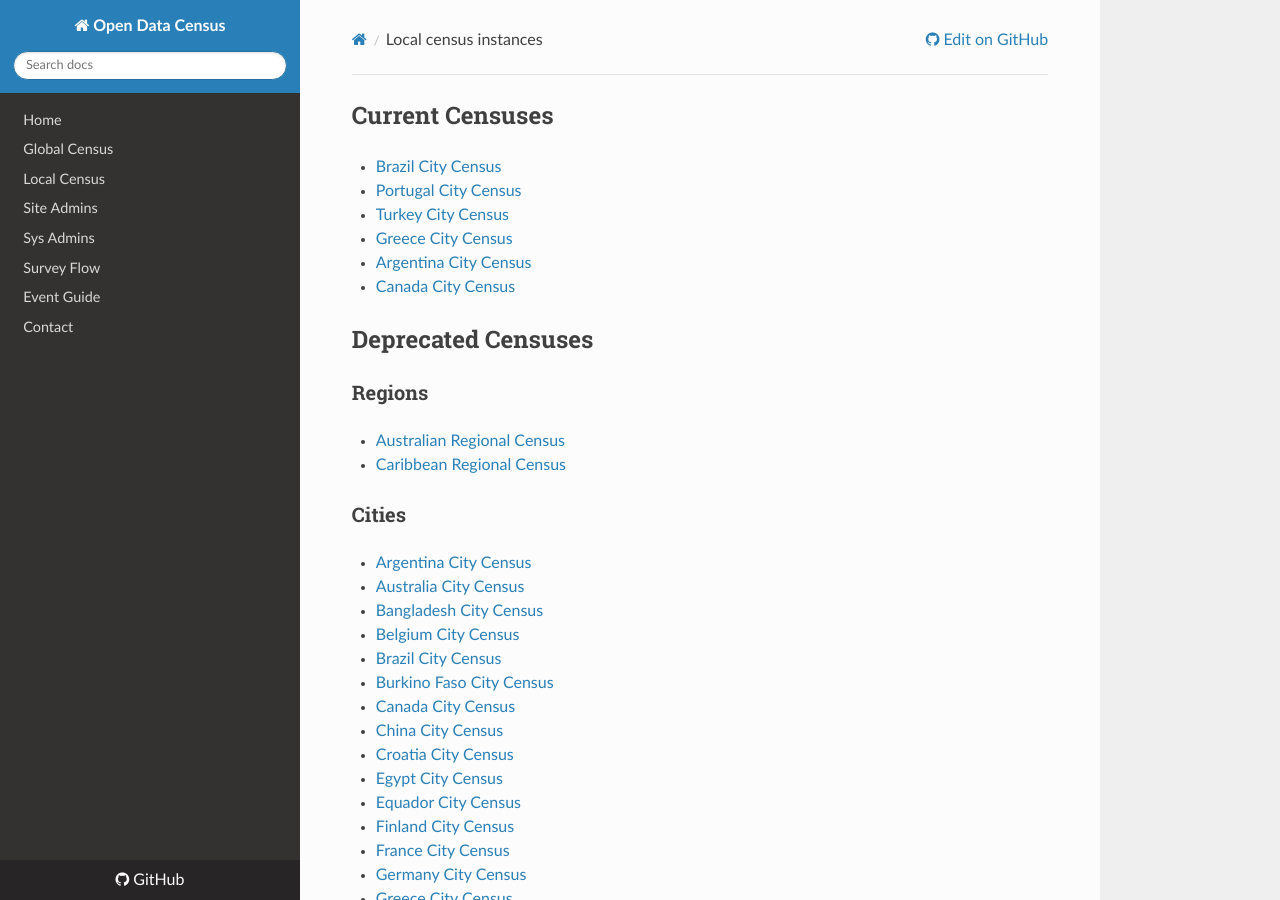
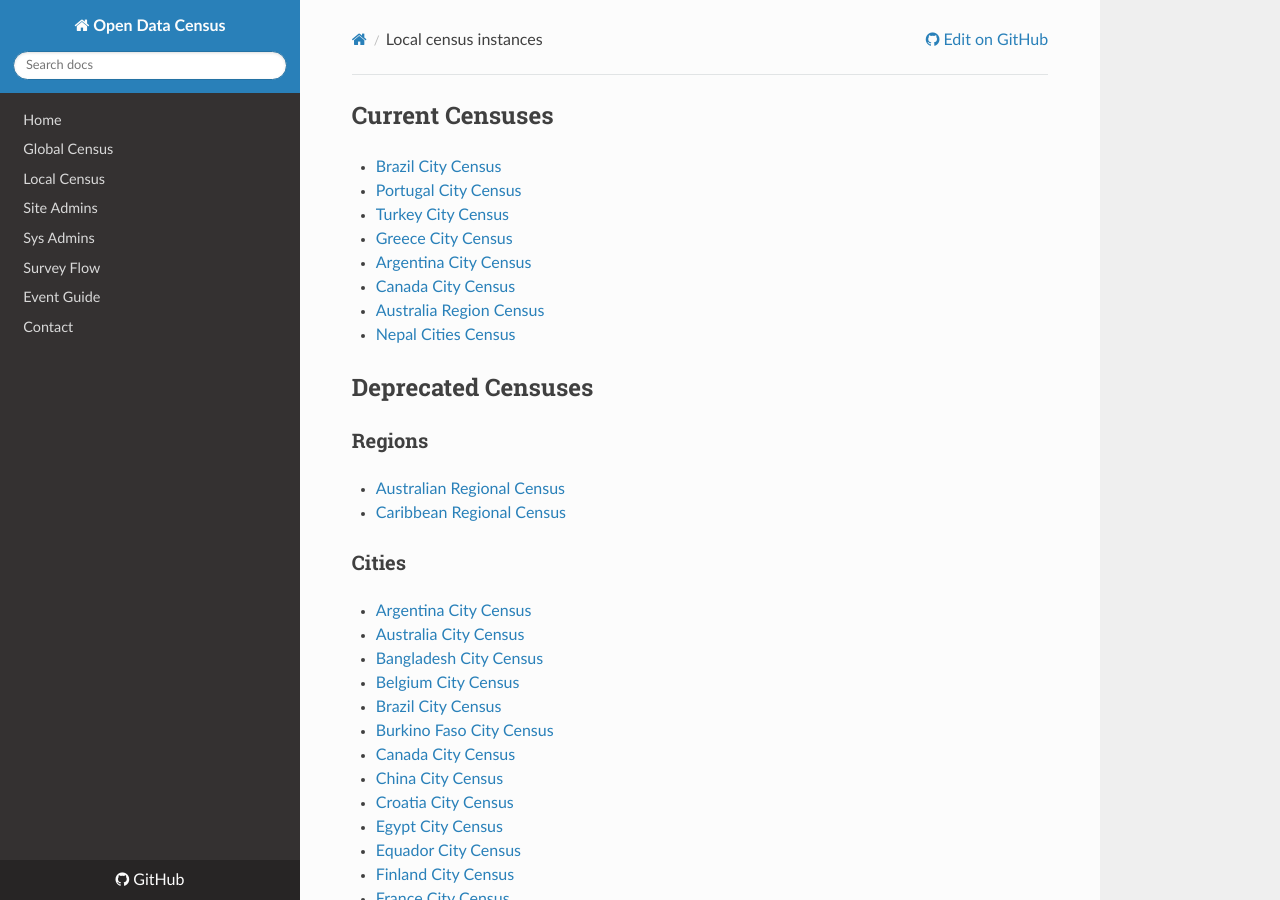
Before and after one commit to okfn/opendatasurvey, an MkDocs documentation site: the page built from docs/_includes/local_census_instances.md, in a window 1280 px wide and 900 px high. Built offline with MkDocs 1.6.1, drawn with Linux system fonts in a browser that asks for light colours; nearby versions of some CDN libraries; old or Windows-style settings are respelled for this version of MkDocs.

Commit message:
adds new censuses

```diff
--- a/docs/_includes/local_census_instances.md
+++ b/docs/_includes/local_census_instances.md
@@ -6,6 +6,8 @@
 * [Greece City Census](http://gr-cities.survey.okfn.org)
 * [Argentina City Census](http://ar-cities.survey.okfn.org)
 * [Canada City Census](http://ca-cities.survey.okfn.org)
+* [Australia Region Census](http://au-region.survey.okfn.org/)
+* [Nepal Cities Census](http://np-cities.survey.okfn.org/)
 
 ## Deprecated Censuses
 ### Regions
```
